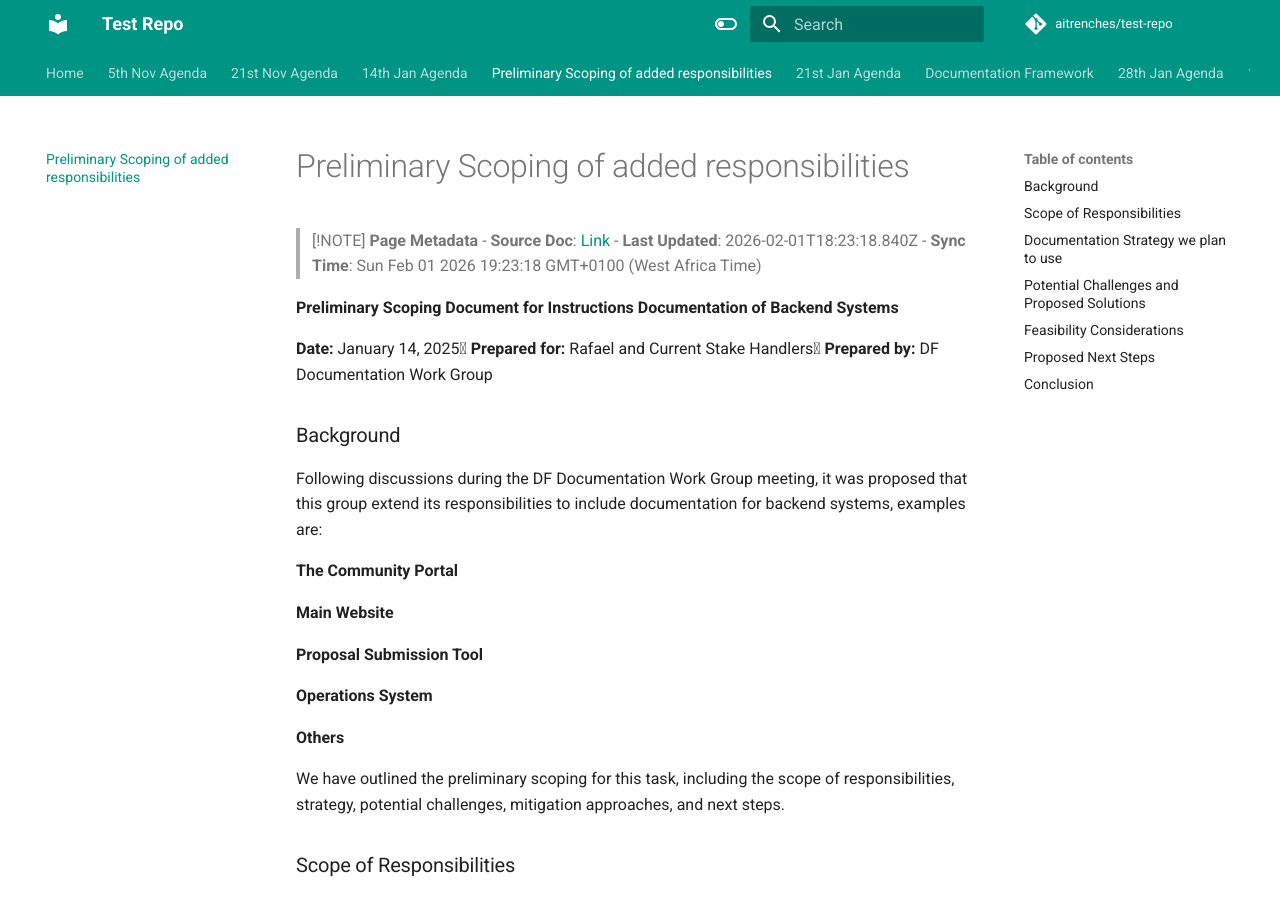
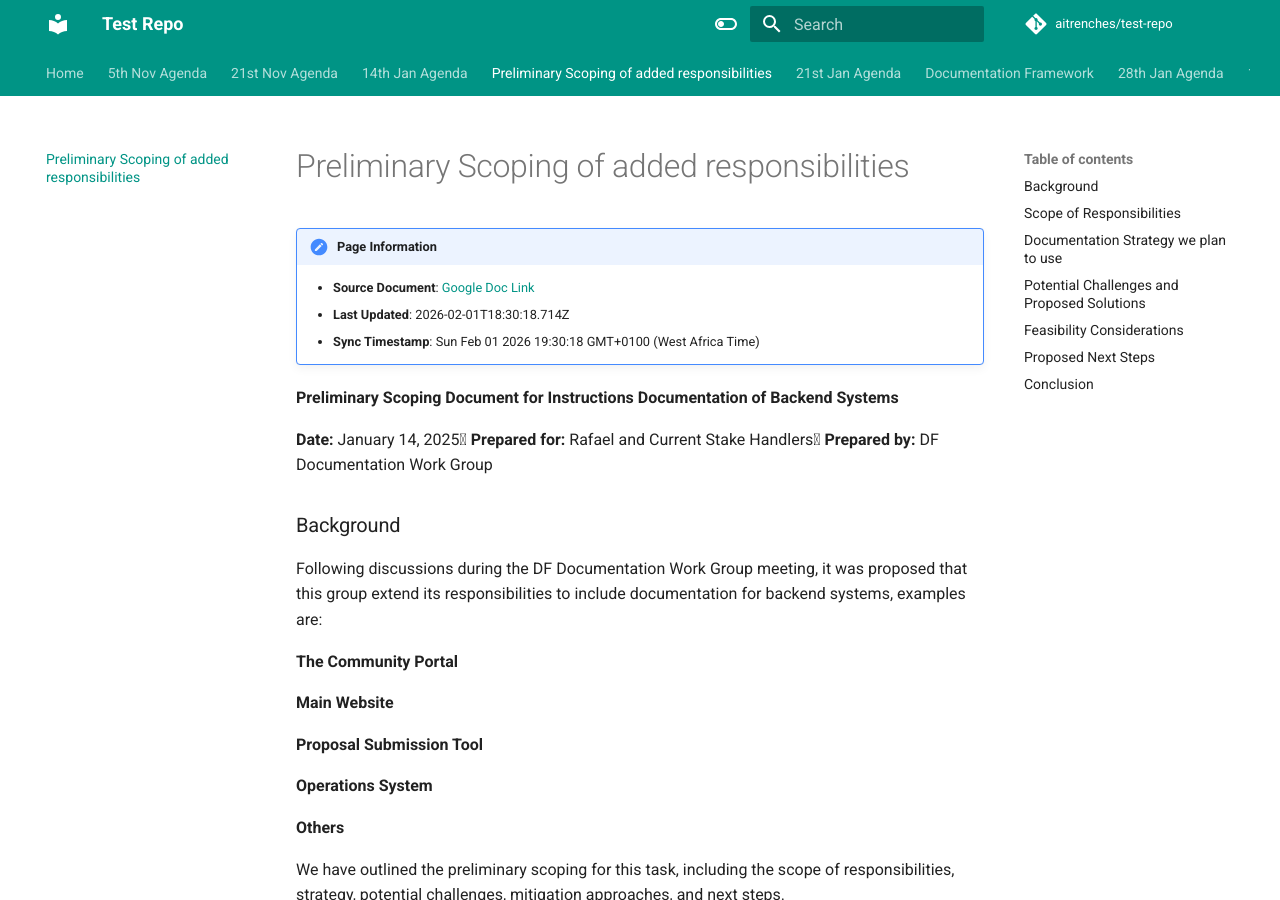
Before and after one commit to aitrenches/test-repo, an MkDocs documentation site: the page built from docs/preliminary-scoping-of-added-responsibilities.md, in a window 1280 px wide and 900 px high. Built offline with MkDocs 1.6.1 and Material for MkDocs 9.7.7, drawn with Linux system fonts in a browser that asks for light colours; comment, search, counter and statistics services are not loaded.

Commit message:
Sync tab: Preliminary Scoping  of  added responsibilities

```diff
--- a/docs/preliminary-scoping-of-added-responsibilities.md
+++ b/docs/preliminary-scoping-of-added-responsibilities.md
@@ -1,15 +1,14 @@
 ---
 title: "Preliminary Scoping  of  added responsibilities"
-last_updated: "2026-02-01T18:23:18.840Z"
+last_updated: "2026-02-01T18:30:18.714Z"
 source_doc: "https://docs.google.com/document/d/1l5-1xQtHEozG9N6FpkFO4A6oixgQ6ZUo8Jx0FXYtqro/edit#heading=h.t.k59qo6qoz0op"
-sync_timestamp: "Sun Feb 01 2026 19:23:18 GMT+0100 (West Africa Time)"
+sync_timestamp: "Sun Feb 01 2026 19:30:18 GMT+0100 (West Africa Time)"
 ---
 
-> [!NOTE]
-> **Page Metadata**
-> - **Source Doc**: [Link](https://docs.google.com/document/d/1l5-1xQtHEozG9N6FpkFO4A6oixgQ6ZUo8Jx0FXYtqro/edit#heading=h.t.k59qo6qoz0op)
-> - **Last Updated**: 2026-02-01T18:23:18.840Z
-> - **Sync Time**: Sun Feb 01 2026 19:23:18 GMT+0100 (West Africa Time)
+!!! note "Page Information"
+    - **Source Document**: [Google Doc Link](https://docs.google.com/document/d/1l5-1xQtHEozG9N6FpkFO4A6oixgQ6ZUo8Jx0FXYtqro/edit#heading=h.t.k59qo6qoz0op)
+    - **Last Updated**: 2026-02-01T18:30:18.714Z
+    - **Sync Timestamp**: Sun Feb 01 2026 19:30:18 GMT+0100 (West Africa Time)
 
 **Preliminary Scoping Document for Instructions Documentation of Backend Systems**
 
```
